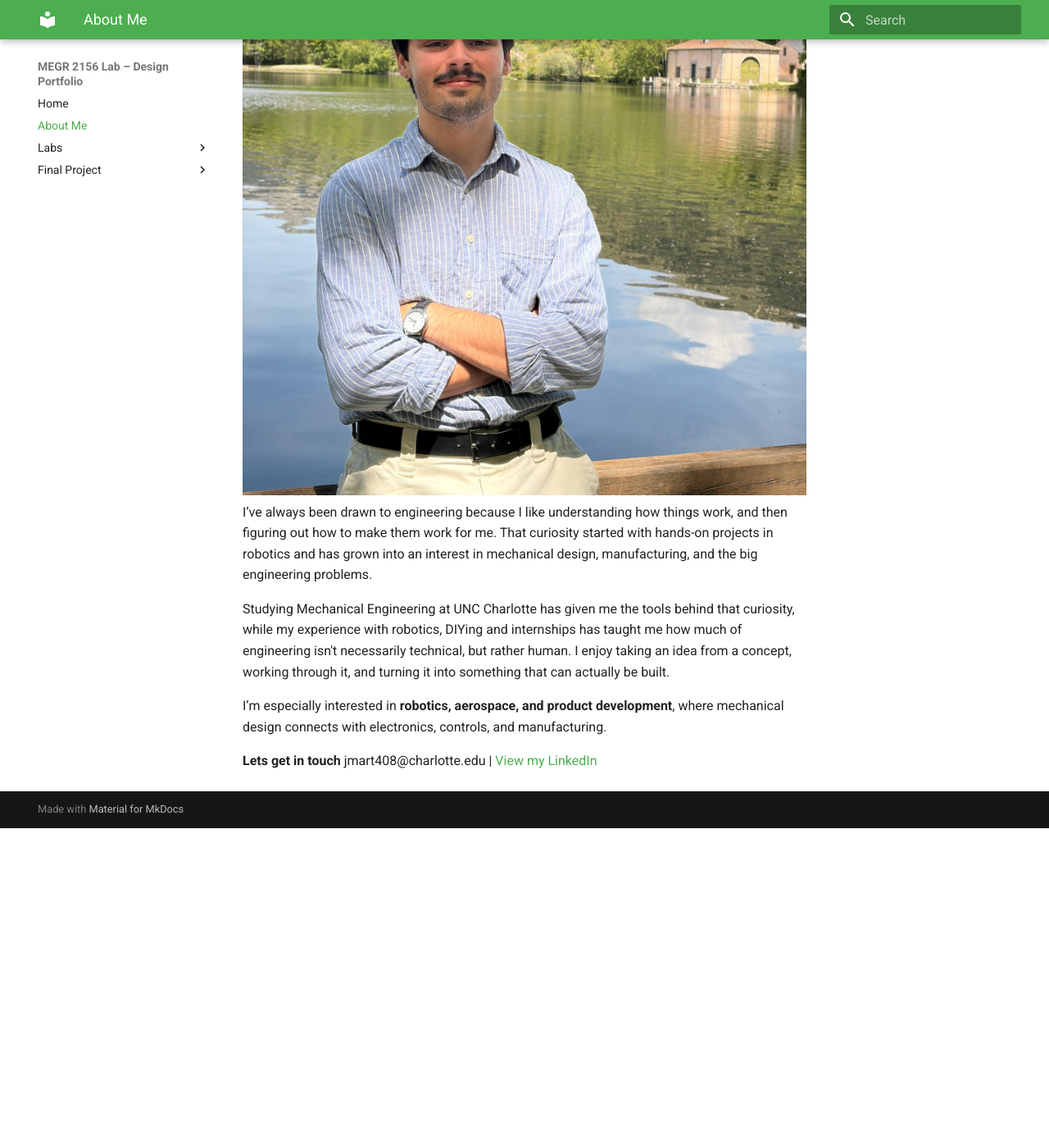
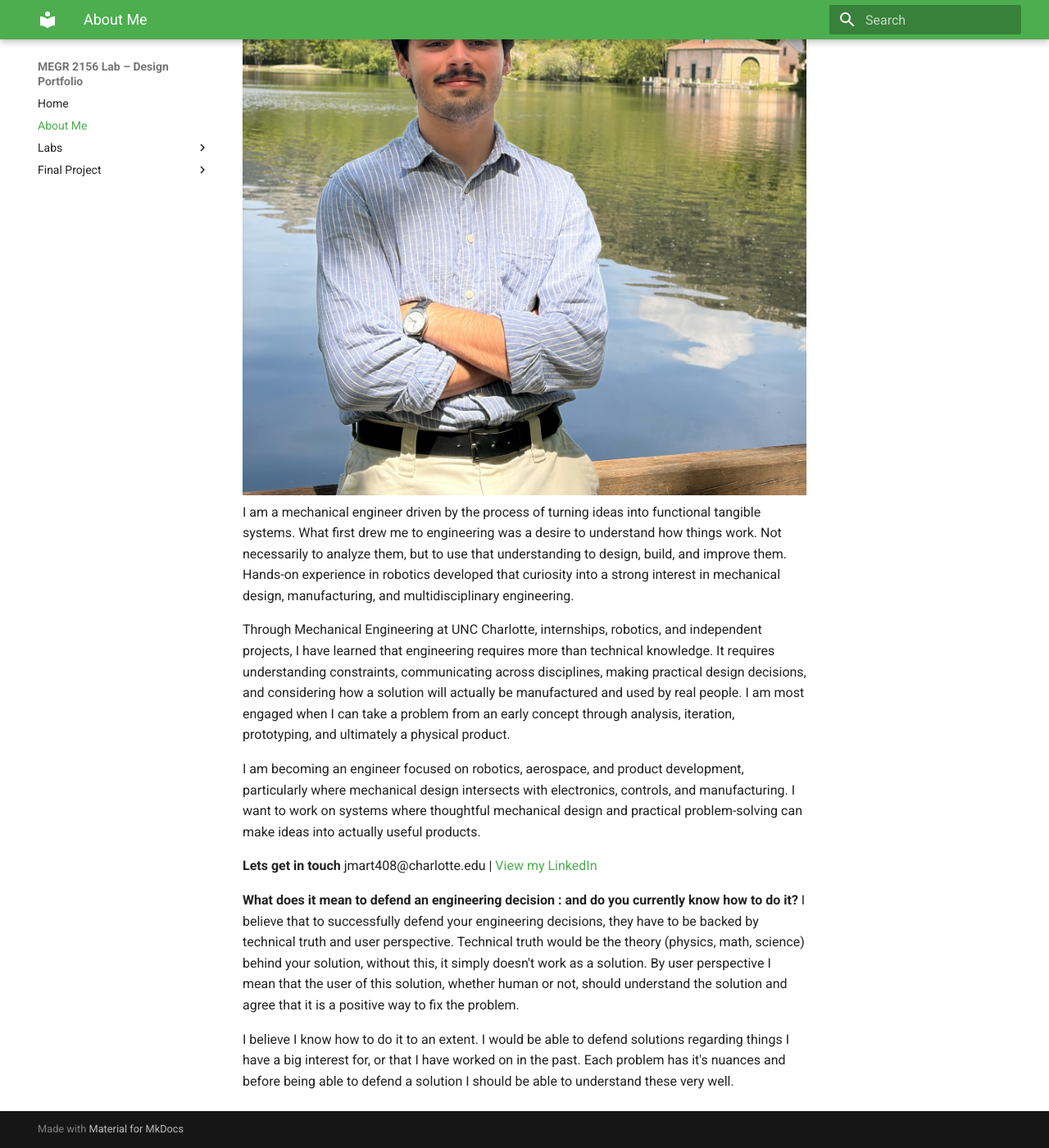
Before and after one commit to juanmasacova/MASACOVA-portfolio, an MkDocs documentation site: the page built from docs/aboutme/index.md, in a window 1280 px wide and 1400 px high, scrolled down 493 px. Shown: the whole window at 82% size. Built offline with MkDocs 1.6.1 and Material for MkDocs 9.7.7, drawn with Linux system fonts in a browser that asks for light colours; before the commit the page ends 1503 px from its top, so only the background shows below that.

Commit message:
Update About Me section with refined content
Revised personal statement to clarify engineering philosophy and interests.

```diff
--- a/docs/aboutme/index.md
+++ b/docs/aboutme/index.md
@@ -1,11 +1,18 @@
 #About Me
 ![Me](yo.jpg)
-I’ve always been drawn to engineering because I like understanding how things work, and then figuring out how to make them work for me. That curiosity started with hands-on projects in robotics and has grown into an interest in mechanical design, manufacturing, and the big engineering problems.
+I am a mechanical engineer driven by the process of turning ideas into functional tangible systems. What first drew me to engineering was a desire to understand how things work. Not necessarily to analyze them, but to use that understanding to design, build, and improve them. Hands-on experience in robotics developed that curiosity into a strong interest in mechanical design, manufacturing, and multidisciplinary engineering.
 
-Studying Mechanical Engineering at UNC Charlotte has given me the tools behind that curiosity, while my experience with robotics, DIYing and internships has taught me how much of engineering isn't necessarily technical, but rather human. I enjoy taking an idea from a concept, working through it, and turning it into something that can actually be built.
+Through Mechanical Engineering at UNC Charlotte, internships, robotics, and independent projects, I have learned that engineering requires more than technical knowledge. It requires understanding constraints, communicating across disciplines, making practical design decisions, and considering how a solution will actually be manufactured and used by real people. I am most engaged when I can take a problem from an early concept through analysis, iteration, prototyping, and ultimately a physical product.
 
-I’m especially interested in **robotics, aerospace, and product development**, where mechanical design connects with electronics, controls, and manufacturing.
+I am becoming an engineer focused on robotics, aerospace, and product development, particularly where mechanical design intersects with electronics, controls, and manufacturing. I want to work on systems where thoughtful mechanical design and practical problem-solving can make ideas into actually useful products.
 
 **Lets get in touch**
 jmart408@charlotte.edu |
 [View my LinkedIn](https://www.linkedin.com/in/juan-martinez-sagarra-coullaut-valera-042990342)
+
+
+
+**What does it mean to defend an engineering decision : and do you currently know how to do it?**
+I believe that to successfully defend your engineering decisions, they have to be backed by technical truth and user perspective. Technical truth would be the theory (physics, math, science) behind your solution, without this, it simply doesn't work as a solution. By user perspective I mean that the user of this solution, whether human or not, should understand the solution and agree that it is a positive way to fix the problem.
+
+I believe I know how to do it to an extent. I would be able to defend solutions regarding things I have a big interest for, or that I have worked on in the past. Each problem has it's nuances and before being able to defend a solution I should be able to understand these very well.
```
